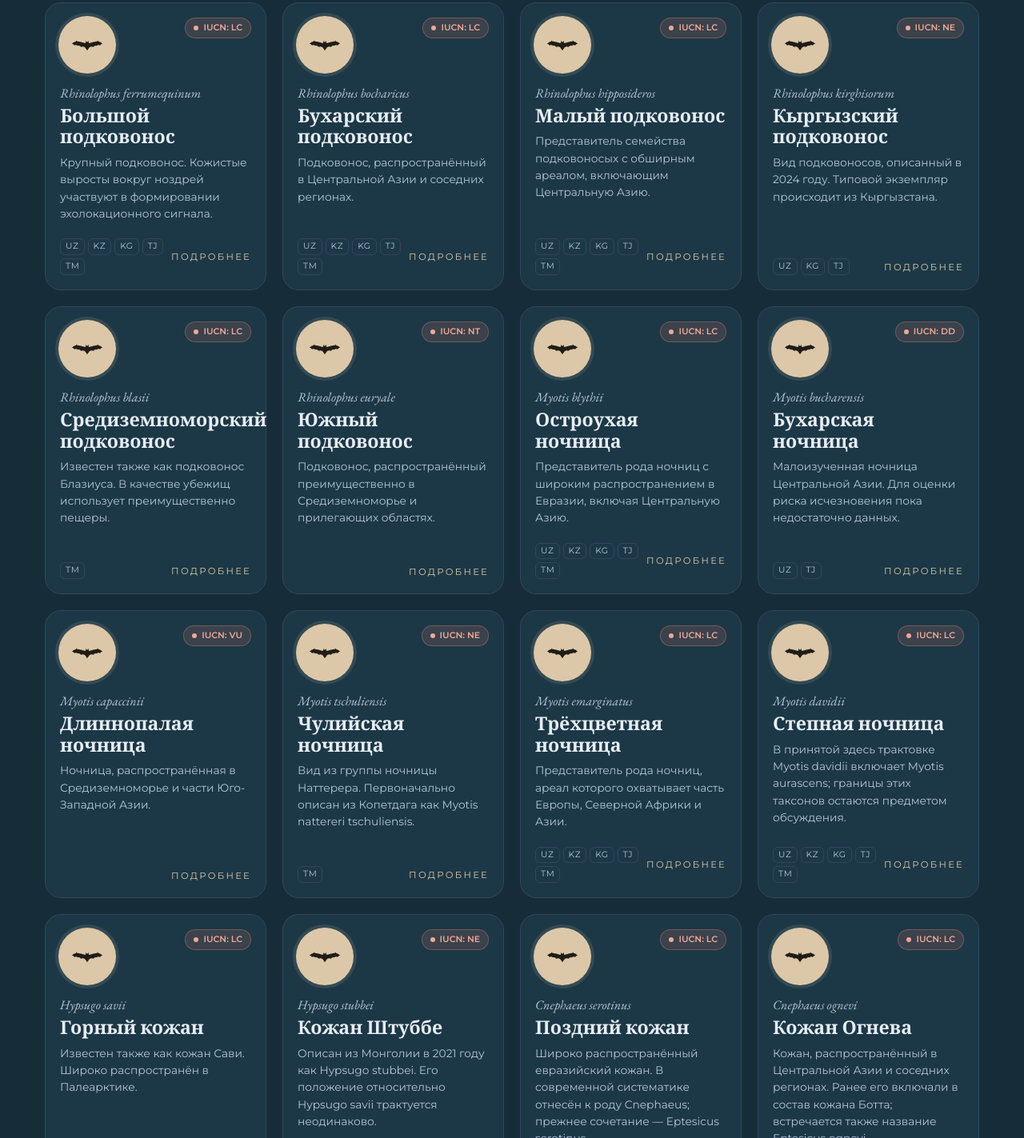
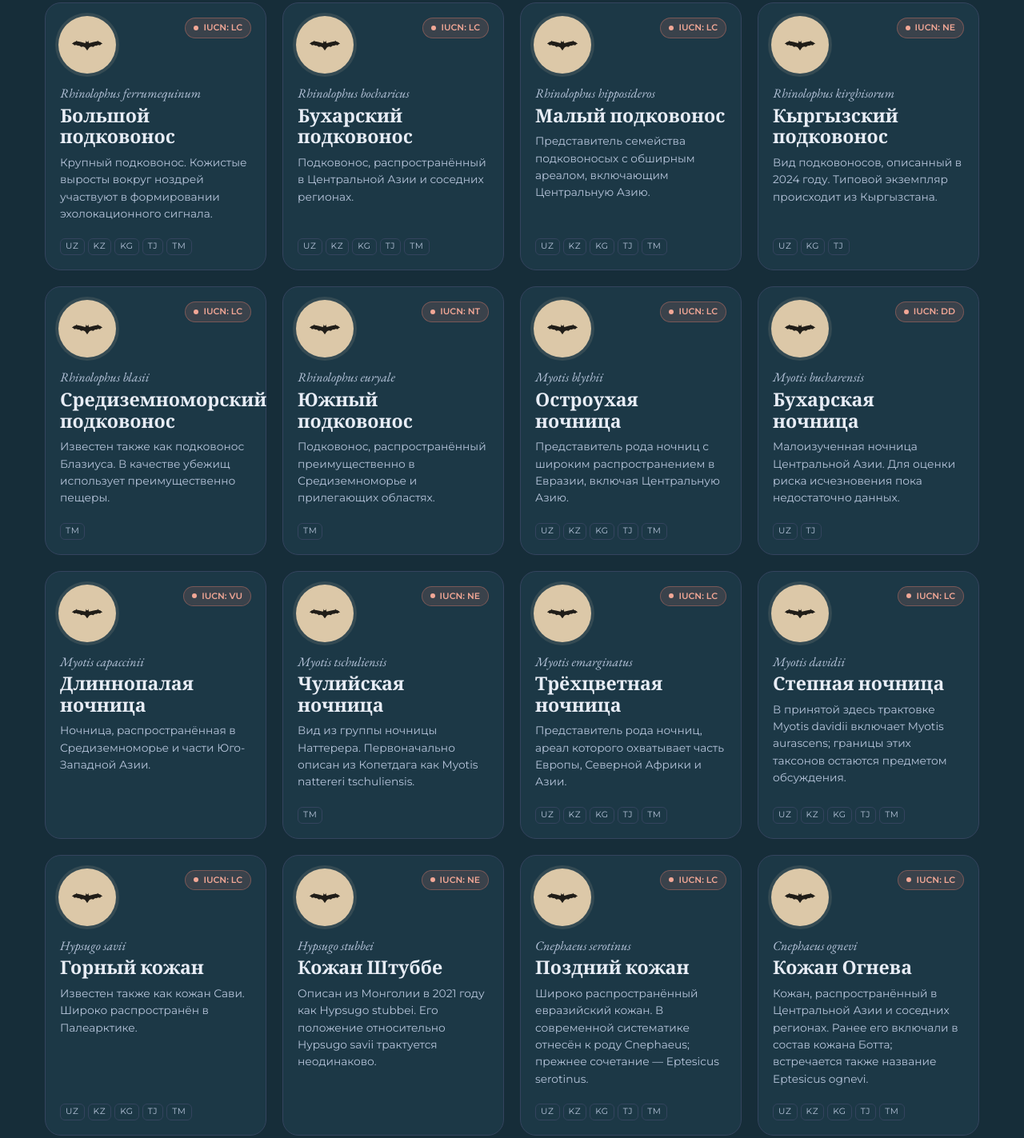
Before and after one commit to BatsofCentralAsia/website, a plain HTML site: page encyclopedia/species.html in a window 1280 px wide. Shown: the part 728-2151 px from the top of the page at 80% size. Drawn offline with nearby package versions, Linux system fonts and the light colour scheme.

Commit message:
Update species.html

```diff
--- a/encyclopedia/species.html
+++ b/encyclopedia/species.html
@@ -52,7 +52,7 @@
           <p class="species-card__desc">Крупный подковонос. Кожистые выросты вокруг ноздрей участвуют в формировании эхолокационного сигнала.</p>
           <div class="species-card__foot">
             <ul class="country-tags"><li title="Узбекистан">UZ</li><li title="Казахстан">KZ</li><li title="Кыргызстан">KG</li><li title="Таджикистан">TJ</li><li title="Туркменистан">TM</li></ul>
-            <span class="species-card__more" aria-hidden="true">Подробнее</span>
+            <span class="species-card__more" aria-hidden="true"></span>
           </div>
         </article>
         <article class="species-card" data-countries="UZ KZ KG TJ TM" data-redbook="?" data-wind="unknown" data-search="Бухарский подковонос Rhinolophus bocharicus">
@@ -63,7 +63,7 @@
           <p class="species-card__desc">Подковонос, распространённый в Центральной Азии и соседних регионах.</p>
           <div class="species-card__foot">
             <ul class="country-tags"><li title="Узбекистан">UZ</li><li title="Казахстан">KZ</li><li title="Кыргызстан">KG</li><li title="Таджикистан">TJ</li><li title="Туркменистан">TM</li></ul>
-            <span class="species-card__more" aria-hidden="true">Подробнее</span>
+            <span class="species-card__more" aria-hidden="true"></span>
           </div>
         </article>
         <article class="species-card" data-countries="UZ KZ KG TJ TM" data-redbook="?" data-wind="unknown" data-search="Малый подковонос Rhinolophus hipposideros">
@@ -75,7 +75,7 @@
           <p class="species-card__desc">Представитель семейства подковоносых с обширным ареалом, включающим Центральную Азию.</p>
           <div class="species-card__foot">
             <ul class="country-tags"><li title="Узбекистан">UZ</li><li title="Казахстан">KZ</li><li title="Кыргызстан">KG</li><li title="Таджикистан">TJ</li><li title="Туркменистан">TM</li></ul>
-            <span class="species-card__more" aria-hidden="true">Подробнее</span>
+            <span class="species-card__more" aria-hidden="true"></span>
           </div>
         </article>
         <article class="species-card" data-countries="UZ KG TJ" data-redbook="?" data-wind="unknown" data-search="Кыргызский подковонос Rhinolophus kirghisorum">
@@ -87,7 +87,7 @@
           <p class="species-card__desc">Вид подковоносов, описанный в 2024 году. Типовой экземпляр происходит из Кыргызстана.</p>
           <div class="species-card__foot">
             <ul class="country-tags"><li title="Узбекистан">UZ</li><li title="Кыргызстан">KG</li><li title="Таджикистан">TJ</li></ul>
-            <span class="species-card__more" aria-hidden="true">Подробнее</span>
+            <span class="species-card__more" aria-hidden="true"></span>
           </div>
         </article>
         <article class="species-card" data-countries="TM" data-redbook="?" data-wind="unknown" data-search="Средиземноморский подковонос Rhinolophus blasii">
@@ -99,7 +99,7 @@
           <p class="species-card__desc">Известен также как подковонос Блазиуса. В качестве убежищ использует преимущественно пещеры.</p>
           <div class="species-card__foot">
             <ul class="country-tags"><li title="Туркменистан">TM</li></ul>
-            <span class="species-card__more" aria-hidden="true">Подробнее</span>
+            <span class="species-card__more" aria-hidden="true"></span>
           </div>
         </article>
         <article class="species-card" data-countries="" data-redbook="?" data-wind="unknown" data-search="Южный подковонос Rhinolophus euryale">
@@ -110,8 +110,8 @@
           <h2 class="species-card__name"><a href="6-rhinolophus-euryale.html">Южный подковонос</a></h2>
           <p class="species-card__desc">Подковонос, распространённый преимущественно в Средиземноморье и прилегающих областях.</p>
           <div class="species-card__foot">
-            <ul class="country-tags"></ul>
-            <span class="species-card__more" aria-hidden="true">Подробнее</span>
+            <ul class="country-tags"><li title="Туркменистан">TM</li></ul>
+            <span class="species-card__more" aria-hidden="true"></span>
           </div>
         </article>
         <article class="species-card" data-countries="UZ KZ KG TJ TM" data-redbook="?" data-wind="unknown" data-search="Остроухая ночница Myotis blythii">
@@ -123,7 +123,7 @@
           <p class="species-card__desc">Представитель рода ночниц с широким распространением в Евразии, включая Центральную Азию.</p>
           <div class="species-card__foot">
             <ul class="country-tags"><li title="Узбекистан">UZ</li><li title="Казахстан">KZ</li><li title="Кыргызстан">KG</li><li title="Таджикистан">TJ</li><li title="Туркменистан">TM</li></ul>
-            <span class="species-card__more" aria-hidden="true">Подробнее</span>
+            <span class="species-card__more" aria-hidden="true"></span>
           </div>
         </article>
         <article class="species-card" data-countries="UZ TJ" data-redbook="?" data-wind="unknown" data-search="Бухарская ночница Myotis bucharensis">
@@ -135,7 +135,7 @@
           <p class="species-card__desc">Малоизученная ночница Центральной Азии. Для оценки риска исчезновения пока недостаточно данных.</p>
           <div class="species-card__foot">
             <ul class="country-tags"><li title="Узбекистан">UZ</li><li title="Таджикистан">TJ</li></ul>
-            <span class="species-card__more" aria-hidden="true">Подробнее</span>
+            <span class="species-card__more" aria-hidden="true"></span>
           </div>
         </article>
         <article class="species-card" data-countries="" data-redbook="?" data-wind="unknown" data-search="Длиннопалая ночница Myotis capaccinii">
@@ -147,7 +147,7 @@
           <p class="species-card__desc">Ночница, распространённая в Средиземноморье и части Юго-Западной Азии.</p>
           <div class="species-card__foot">
             <ul class="country-tags"></ul>
-            <span class="species-card__more" aria-hidden="true">Подробнее</span>
+            <span class="species-card__more" aria-hidden="true"></span>
           </div>
         </article>
         <article class="species-card" data-countries="TM" data-redbook="?" data-wind="unknown" data-search="Чулийская ночница Myotis tschuliensis">
@@ -159,7 +159,7 @@
           <p class="species-card__desc">Вид из группы ночницы Наттерера. Первоначально описан из Копетдага как Myotis nattereri tschuliensis.</p>
           <div class="species-card__foot">
             <ul class="country-tags"><li title="Туркменистан">TM</li></ul>
-            <span class="species-card__more" aria-hidden="true">Подробнее</span>
+            <span class="species-card__more" aria-hidden="true"></span>
           </div>
         </article>
         <article class="species-card" data-countries="UZ KZ KG TJ TM" data-redbook="?" data-wind="unknown" data-search="Трёхцветная ночница Myotis emarginatus">
@@ -171,7 +171,7 @@
           <p class="species-card__desc">Представитель рода ночниц, ареал которого охватывает часть Европы, Северной Африки и Азии.</p>
           <div class="species-card__foot">
             <ul class="country-tags"><li title="Узбекистан">UZ</li><li title="Казахстан">KZ</li><li title="Кыргызстан">KG</li><li title="Таджикистан">TJ</li><li title="Туркменистан">TM</li></ul>
-            <span class="species-card__more" aria-hidden="true">Подробнее</span>
+            <span class="species-card__more" aria-hidden="true"></span>
           </div>
         </article>
         <article class="species-card" data-countries="UZ KZ KG TJ TM" data-redbook="?" data-wind="unknown" data-search="Степная ночница Myotis davidii Myotis aurascens ночница Давида">
@@ -183,7 +183,7 @@
           <p class="species-card__desc">В принятой здесь трактовке Myotis davidii включает Myotis aurascens; границы этих таксонов остаются предметом обсуждения.</p>
           <div class="species-card__foot">
             <ul class="country-tags"><li title="Узбекистан">UZ</li><li title="Казахстан">KZ</li><li title="Кыргызстан">KG</li><li title="Таджикистан">TJ</li><li title="Туркменистан">TM</li></ul>
-            <span class="species-card__more" aria-hidden="true">Подробнее</span>
+            <span class="species-card__more" aria-hidden="true"></span>
           </div>
         </article>
         <article class="species-card" data-countries="UZ KZ KG TJ TM" data-redbook="?" data-wind="unknown" data-search="Горный кожан Hypsugo savii">
@@ -195,7 +195,7 @@
           <p class="species-card__desc">Известен также как кожан Сави. Широко распространён в Палеарктике.</p>
           <div class="species-card__foot">
             <ul class="country-tags"><li title="Узбекистан">UZ</li><li title="Казахстан">KZ</li><li title="Кыргызстан">KG</li><li title="Таджикистан">TJ</li><li title="Туркменистан">TM</li></ul>
-            <span class="species-card__more" aria-hidden="true">Подробнее</span>
+            <span class="species-card__more" aria-hidden="true"></span>
           </div>
         </article>
         <article class="species-card" data-countries="" data-redbook="?" data-wind="unknown" data-search="Кожан Штуббе Hypsugo stubbei">
@@ -207,7 +207,7 @@
           <p class="species-card__desc">Описан из Монголии в 2021 году как Hypsugo stubbei. Его положение относительно Hypsugo savii трактуется неодинаково.</p>
           <div class="species-card__foot">
             <ul class="country-tags"></ul>
-            <span class="species-card__more" aria-hidden="true">Подробнее</span>
+            <span class="species-card__more" aria-hidden="true"></span>
           </div>
         </article>
         <article class="species-card" data-countries="UZ KZ KG TJ TM" data-redbook="?" data-wind="unknown" data-search="Поздний кожан Cnephaeus serotinus Eptesicus serotinus">
@@ -218,7 +218,7 @@
           <p class="species-card__desc">Широко распространённый евразийский кожан. В современной систематике отнесён к роду Cnephaeus; прежнее сочетание — Eptesicus serotinus.</p>
           <div class="species-card__foot">
             <ul class="country-tags"><li title="Узбекистан">UZ</li><li title="Казахстан">KZ</li><li title="Кыргызстан">KG</li><li title="Таджикистан">TJ</li><li title="Туркменистан">TM</li></ul>
-            <span class="species-card__more" aria-hidden="true">Подробнее</span>
+            <span class="species-card__more" aria-hidden="true"></span>
           </div>
         </article>
         <article class="species-card" data-countries="UZ KZ KG TJ TM" data-redbook="?" data-wind="unknown" data-search="Кожан Огнева Cnephaeus ognevi Eptesicus ognevi">
@@ -229,7 +229,7 @@
           <p class="species-card__desc">Кожан, распространённый в Центральной Азии и соседних регионах. Ранее его включали в состав кожана Ботта; встречается также название Eptesicus ognevi.</p>
           <div class="species-card__foot">
             <ul class="country-tags"><li title="Узбекистан">UZ</li><li title="Казахстан">KZ</li><li title="Кыргызстан">KG</li><li title="Таджикистан">TJ</li><li title="Туркменистан">TM</li></ul>
-            <span class="species-card__more" aria-hidden="true">Подробнее</span>
+            <span class="species-card__more" aria-hidden="true"></span>
           </div>
         </article>
         <article class="species-card" data-countries="KZ KG TJ" data-redbook="?" data-wind="unknown" data-search="Гобийский кожанок Cnephaeus gobiensis Eptesicus gobiensis">
@@ -240,7 +240,7 @@
           <p class="species-card__desc">Азиатский представитель кожанов, известный также как Eptesicus gobiensis. В трактовке MDD включает форму bobrinskoi.</p>
           <div class="species-card__foot">
             <ul class="country-tags"><li title="Казахстан">KZ</li><li title="Кыргызстан">KG</li><li title="Таджикистан">TJ</li></ul>
-            <span class="species-card__more" aria-hidden="true">Подробнее</span>
+            <span class="species-card__more" aria-hidden="true"></span>
           </div>
         </article>
         <article class="species-card" data-countries="UZ KZ KG TJ TM" data-redbook="?" data-wind="unknown" data-search="Двухцветный кожан Vespertilio murinus">
@@ -251,7 +251,7 @@
           <p class="species-card__desc">Светлые кончики волос придают спине серебристый оттенок. Использует в том числе убежища в зданиях и способен к дальним сезонным перемещениям.</p>
           <div class="species-card__foot">
             <ul class="country-tags"><li title="Узбекистан">UZ</li><li title="Казахстан">KZ</li><li title="Кыргызстан">KG</li><li title="Таджикистан">TJ</li><li title="Туркменистан">TM</li></ul>
-            <span class="species-card__more" aria-hidden="true">Подробнее</span>
+            <span class="species-card__more" aria-hidden="true"></span>
           </div>
         </article>
         <article class="species-card" data-countries="UZ KZ KG TJ TM" data-redbook="?" data-wind="unknown" data-search="Нетопырь-карлик Pipistrellus pipistrellus">
@@ -262,7 +262,7 @@
           <p class="species-card__desc">Представитель рода нетопырей с широким ареалом в Европе, Северной Африке и Азии, включая Центральную Азию.</p>
           <div class="species-card__foot">
             <ul class="country-tags"><li title="Узбекистан">UZ</li><li title="Казахстан">KZ</li><li title="Кыргызстан">KG</li><li title="Таджикистан">TJ</li><li title="Туркменистан">TM</li></ul>
-            <span class="species-card__more" aria-hidden="true">Подробнее</span>
+            <span class="species-card__more" aria-hidden="true"></span>
           </div>
         </article>
         <article class="species-card" data-countries="UZ KZ TM" data-redbook="?" data-wind="unknown" data-search="Нетопырь Куля Pipistrellus kuhlii">
@@ -273,7 +273,7 @@
           <p class="species-card__desc">Небольшая летучая мышь, часто встречающаяся в населённых пунктах. По свободному краю крыловой перепонки обычно проходит светлая кайма.</p>
           <div class="species-card__foot">
             <ul class="country-tags"><li title="Узбекистан">UZ</li><li title="Казахстан">KZ</li><li title="Туркменистан">TM</li></ul>
-            <span class="species-card__more" aria-hidden="true">Подробнее</span>
+            <span class="species-card__more" aria-hidden="true"></span>
           </div>
         </article>
         <article class="species-card" data-countries="KZ TM" data-redbook="?" data-wind="unknown" data-search="Лесной нетопырь Pipistrellus nathusii нетопырь Натузиуса">
@@ -284,7 +284,7 @@
           <p class="species-card__desc">Известен также как нетопырь Натузиуса. Связан с лесными местообитаниями и водоёмами, совершает дальние сезонные миграции.</p>
           <div class="species-card__foot">
             <ul class="country-tags"><li title="Казахстан">KZ</li><li title="Туркменистан">TM</li></ul>
-            <span class="species-card__more" aria-hidden="true">Подробнее</span>
+            <span class="species-card__more" aria-hidden="true"></span>
           </div>
         </article>
         <article class="species-card" data-countries="UZ KZ KG TJ TM" data-redbook="?" data-wind="unknown" data-search="Рыжая вечерница Nyctalus noctula">
@@ -295,7 +295,7 @@
           <p class="species-card__desc">Вечерница с рыжевато-коричневой шерстью и быстрым полётом. Использует дупла деревьев, а также убежища в зданиях.</p>
           <div class="species-card__foot">
             <ul class="country-tags"><li title="Узбекистан">UZ</li><li title="Казахстан">KZ</li><li title="Кыргызстан">KG</li><li title="Таджикистан">TJ</li><li title="Туркменистан">TM</li></ul>
-            <span class="species-card__more" aria-hidden="true">Подробнее</span>
+            <span class="species-card__more" aria-hidden="true"></span>
           </div>
         </article>
         <article class="species-card" data-countries="KZ TM" data-redbook="?" data-wind="unknown" data-search="Гигантская вечерница Nyctalus lasiopterus">
@@ -306,7 +306,7 @@
           <p class="species-card__desc">Представитель рода вечерниц, глобально оценённый как уязвимый. Сведения о присутствии в отдельных странах Центральной Азии требуют уточнения.</p>
           <div class="species-card__foot">
             <ul class="country-tags"><li title="Казахстан">KZ</li><li title="Туркменистан">TM</li></ul>
-            <span class="species-card__more" aria-hidden="true">Подробнее</span>
+            <span class="species-card__more" aria-hidden="true"></span>
           </div>
         </article>
         <article class="species-card" data-countries="UZ KG TJ TM" data-redbook="?" data-wind="unknown" data-search="Каспийская широкоушка Barbastella caspica азиатская широкоушка">
@@ -317,7 +317,7 @@
           <p class="species-card__desc">Известна также как азиатская широкоушка. Самостоятельность вида обоснована морфологическими и генетическими данными; в старой литературе использовалась более широкая трактовка Barbastella leucomelas.</p>
           <div class="species-card__foot">
             <ul class="country-tags"><li title="Узбекистан">UZ</li><li title="Кыргызстан">KG</li><li title="Таджикистан">TJ</li><li title="Туркменистан">TM</li></ul>
-            <span class="species-card__more" aria-hidden="true">Подробнее</span>
+            <span class="species-card__more" aria-hidden="true"></span>
           </div>
         </article>
         <article class="species-card" data-countries="UZ KZ KG TJ TM" data-redbook="?" data-wind="unknown" data-search="Белобрюхий стрелоух Otonycteris leucophaea туркестанский стрелоух">
@@ -328,7 +328,7 @@
           <p class="species-card__desc">Летучая мышь с очень крупными ушами, не соприкасающимися на лбу. Выделена из состава Otonycteris hemprichii; данных для оценки риска исчезновения пока недостаточно.</p>
           <div class="species-card__foot">
             <ul class="country-tags"><li title="Узбекистан">UZ</li><li title="Казахстан">KZ</li><li title="Кыргызстан">KG</li><li title="Таджикистан">TJ</li><li title="Туркменистан">TM</li></ul>
-            <span class="species-card__more" aria-hidden="true">Подробнее</span>
+            <span class="species-card__more" aria-hidden="true"></span>
           </div>
         </article>
         <article class="species-card" data-countries="KZ KG TJ" data-redbook="?" data-wind="unknown" data-search="Ушан Стрелкова Plecotus strelkovi">
@@ -339,7 +339,7 @@
           <p class="species-card__desc">Ушан, описанный как самостоятельный вид в 2006 году. Населяет сухие и полусухие ландшафты, в том числе предгорья и среднегорья Центральной Азии.</p>
           <div class="species-card__foot">
             <ul class="country-tags"><li title="Казахстан">KZ</li><li title="Кыргызстан">KG</li><li title="Таджикистан">TJ</li></ul>
-            <span class="species-card__more" aria-hidden="true">Подробнее</span>
+            <span class="species-card__more" aria-hidden="true"></span>
           </div>
         </article>
         <article class="species-card" data-countries="UZ KZ TM" data-redbook="?" data-wind="unknown" data-search="Туркменский ушан Plecotus turkmenicus">
@@ -350,7 +350,7 @@
           <p class="species-card__desc">Светлоокрашенный ушан аридных ландшафтов. Использует пещеры, штольни, трещины в обрывах и колодцы.</p>
           <div class="species-card__foot">
             <ul class="country-tags"><li title="Узбекистан">UZ</li><li title="Казахстан">KZ</li><li title="Туркменистан">TM</li></ul>
-            <span class="species-card__more" aria-hidden="true">Подробнее</span>
+            <span class="species-card__more" aria-hidden="true"></span>
           </div>
         </article>
         <article class="species-card" data-countries="TM" data-redbook="?" data-wind="unknown" data-search="Бледный длиннокрыл Miniopterus pallidus">
@@ -361,7 +361,7 @@
           <p class="species-card__desc">Вид длиннокрылов, ранее рассматривавшийся в составе Miniopterus schreibersii. Относится к отдельному семейству длиннокрыловых — Miniopteridae.</p>
           <div class="species-card__foot">
             <ul class="country-tags"><li title="Туркменистан">TM</li></ul>
-            <span class="species-card__more" aria-hidden="true">Подробнее</span>
+            <span class="species-card__more" aria-hidden="true"></span>
           </div>
         </article>
         <article class="species-card" data-countries="UZ KZ KG TJ TM" data-redbook="?" data-wind="unknown" data-search="Широкоухий складчатогуб Tadarida teniotis">
@@ -372,7 +372,7 @@
           <p class="species-card__desc">Представитель семейства складчатогубых — Molossidae. Его ареал охватывает Средиземноморье и часть Азии, включая Центральную Азию.</p>
           <div class="species-card__foot">
             <ul class="country-tags"><li title="Узбекистан">UZ</li><li title="Казахстан">KZ</li><li title="Кыргызстан">KG</li><li title="Таджикистан">TJ</li><li title="Туркменистан">TM</li></ul>
-            <span class="species-card__more" aria-hidden="true">Подробнее</span>
+            <span class="species-card__more" aria-hidden="true"></span>
           </div>
         </article>
       </div>
```
